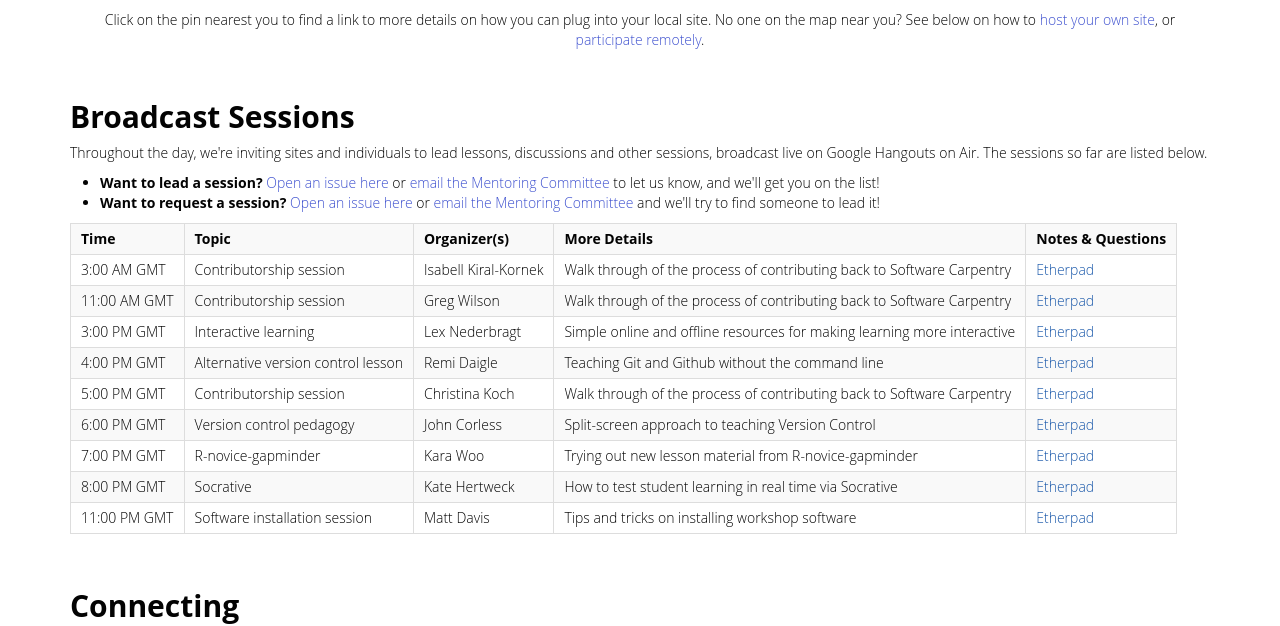
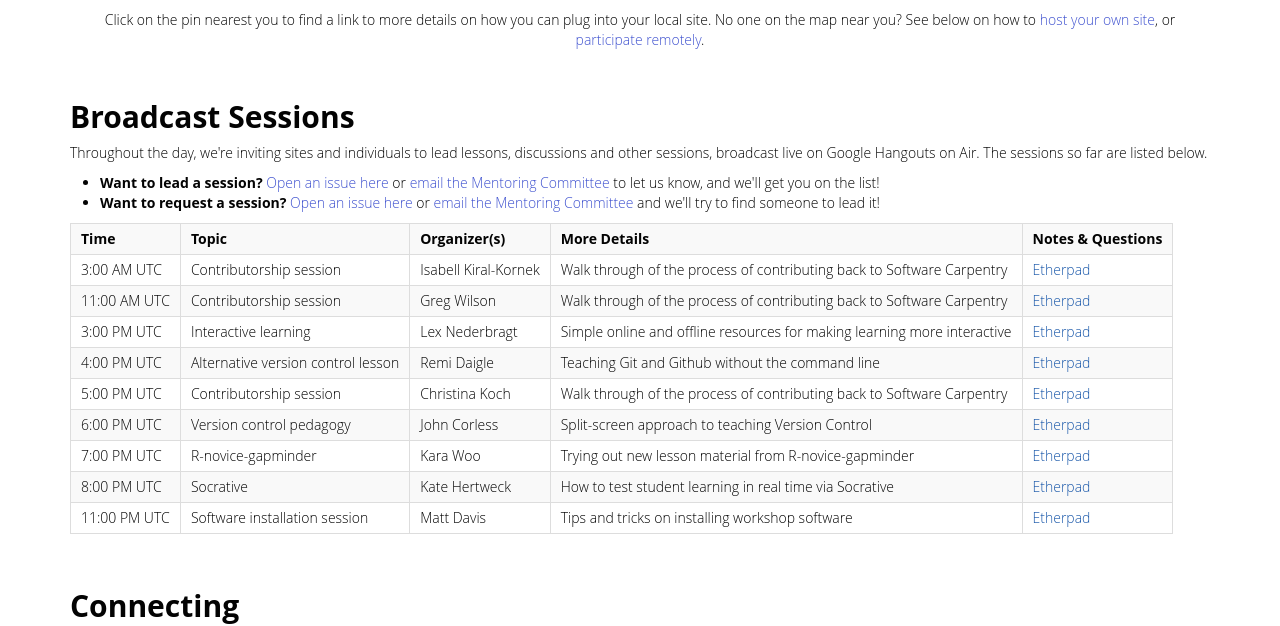
Before and after one commit to swcarpentry/instructor-retreat-2015, a Jekyll site: the page built from index.html, in a window 1280 px wide and 900 px high, scrolled down 340 px. Shown: the top 626 px of the window. Built offline with Jekyll 4.4.1, drawn with Linux system fonts in a browser that asks for light colours; a script that is not in the unit is left out.

Commit message:
change GMT to UTC

```diff
--- a/_includes/schedule.html
+++ b/_includes/schedule.html
@@ -15,63 +15,63 @@
             <td>Notes & Questions</td>
         </tr>
         <tr>
-            <td>3:00 AM GMT</td>
+            <td>3:00 AM UTC</td>
             <td>Contributorship session</td>
             <td>Isabell Kiral-Kornek</td>
             <td>Walk through of the process of contributing back to Software Carpentry</td>
             <td><a href=''>Etherpad</a></td>
         </tr>
         <tr>
-            <td>11:00 AM GMT</td>
+            <td>11:00 AM UTC</td>
             <td>Contributorship session</td>
             <td>Greg Wilson</td>
             <td>Walk through of the process of contributing back to Software Carpentry</td>
             <td><a href=''>Etherpad</a></td>
         </tr>
         <tr>
-            <td>3:00 PM GMT</td>
+            <td>3:00 PM UTC</td>
             <td>Interactive learning</td>
             <td>Lex Nederbragt</td>
             <td>Simple online and offline resources for making learning more interactive</td>
             <td><a href=''>Etherpad</a></td>
         </tr>
         <tr>
-            <td>4:00 PM GMT</td>
+            <td>4:00 PM UTC</td>
             <td>Alternative version control lesson</td>
             <td>Remi Daigle</td>
             <td>Teaching Git and Github without the command line</td>
             <td><a href=''>Etherpad</a></td>
         </tr>
         <tr>
-            <td>5:00 PM GMT</td>
+            <td>5:00 PM UTC</td>
             <td>Contributorship session</td>
             <td>Christina Koch</td>
             <td>Walk through of the process of contributing back to Software Carpentry</td>
             <td><a href=''>Etherpad</a></td>
         </tr>
         <tr>
-            <td>6:00 PM GMT</td>
+            <td>6:00 PM UTC</td>
             <td>Version control pedagogy</td>
             <td>John Corless</td>
             <td>Split-screen approach to teaching Version Control</td>
             <td><a href=''>Etherpad</a></td>
 	  </tr>
 	<tr>
-            <td>7:00 PM GMT</td>
+            <td>7:00 PM UTC</td>
             <td>R-novice-gapminder</td>
             <td>Kara Woo</td>
             <td>Trying out new lesson material from R-novice-gapminder</td>
             <td><a href=''>Etherpad</a></td>
         </tr>
         <tr>
-            <td>8:00 PM GMT</td>
+            <td>8:00 PM UTC</td>
             <td>Socrative</td>
             <td>Kate Hertweck</td>
             <td>How to test student learning in real time via Socrative</td>
             <td><a href=''>Etherpad</a></td>
         </tr>
         <tr>
-            <td>11:00 PM GMT</td>
+            <td>11:00 PM UTC</td>
             <td>Software installation session</td>
             <td>Matt Davis</td>
             <td>Tips and tricks on installing workshop software</td>
```
